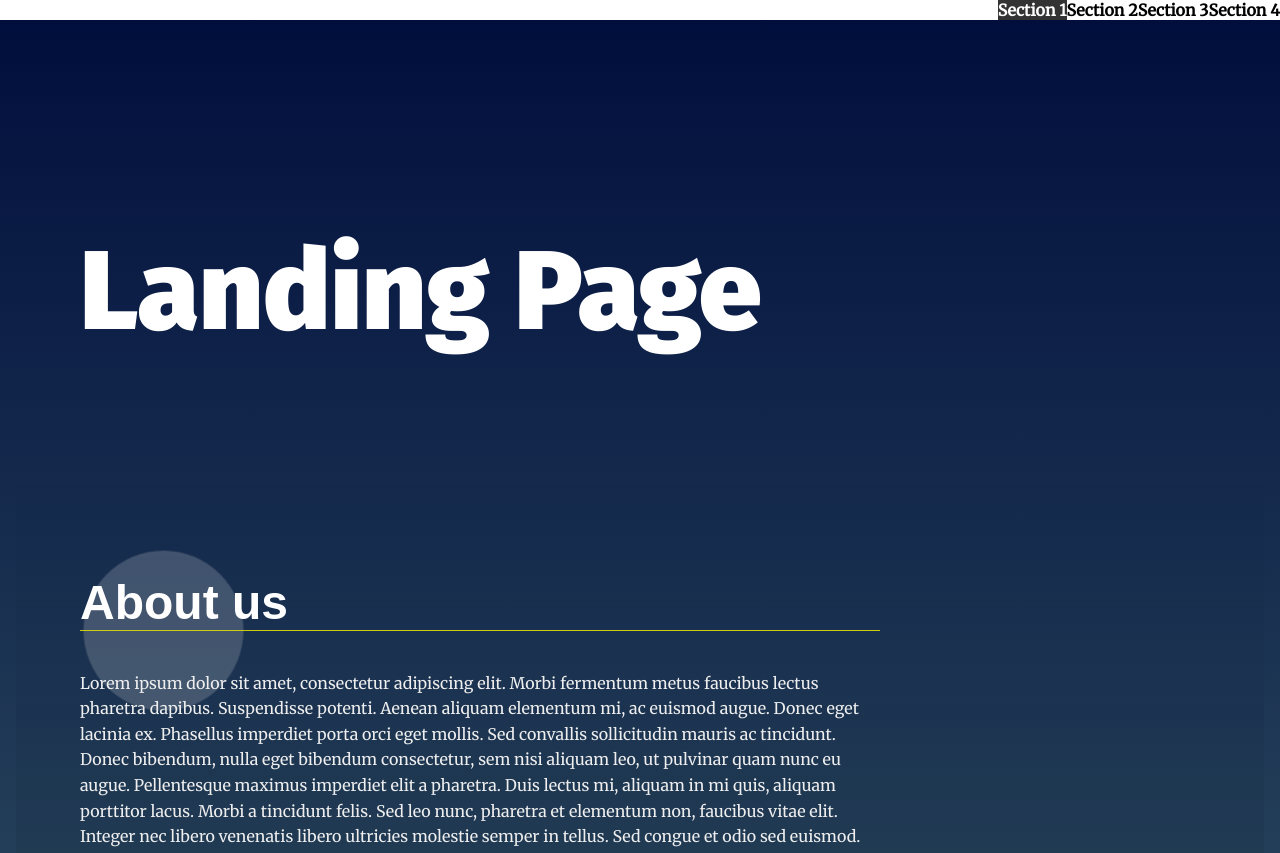
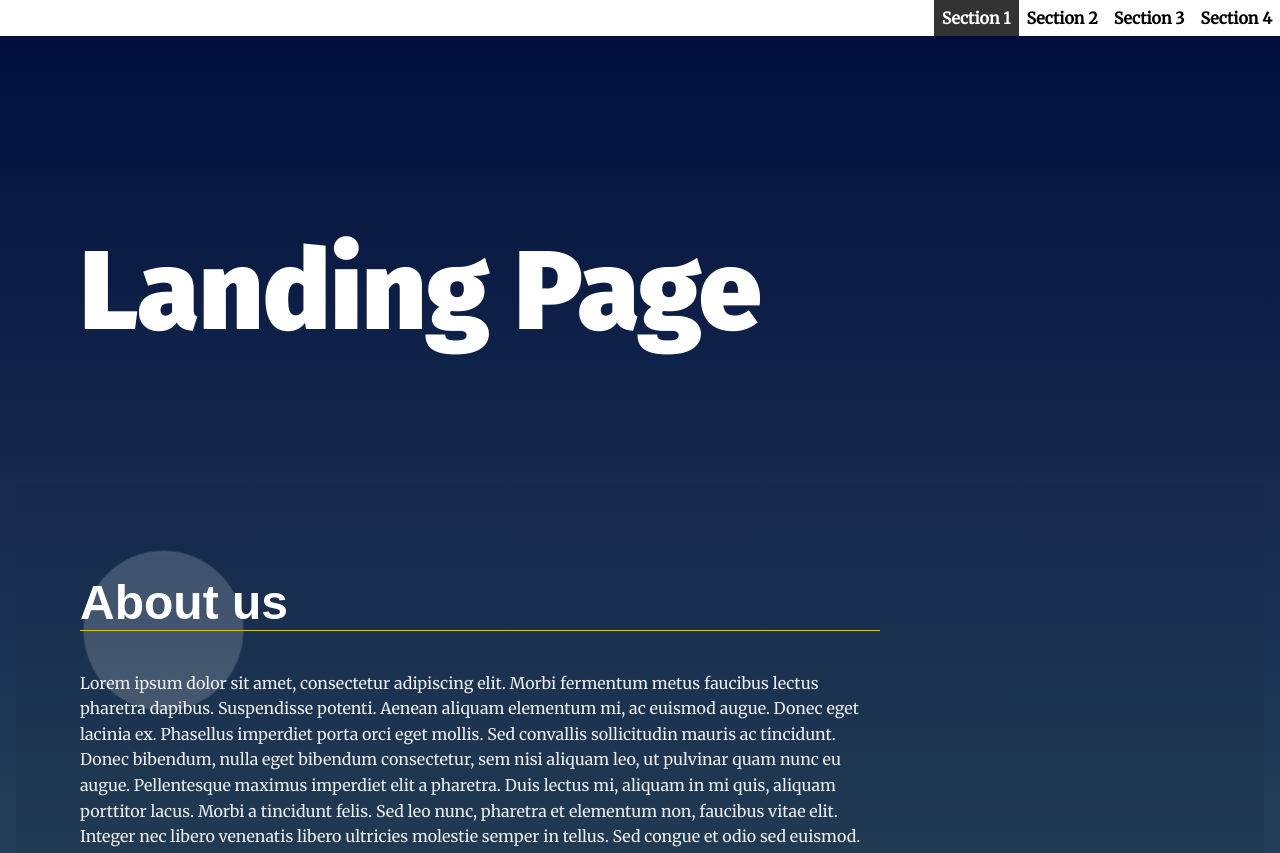
Before and after one commit to Sarahamam/Udacity, a plain HTML site: page landing-page/index.html in a window 1280 px wide. Shown: the top 853 px of the page. Drawn offline with Linux system fonts and the light colour scheme.

Commit message:
Update styles.css

```diff
--- a/landing-page/css/styles.css
+++ b/landing-page/css/styles.css
@@ -78,6 +78,7 @@ section {
     font-weight: bold;
     text-decoration: none;
     color: #000;
+    padding: 8px;
 }
 
 .navbar__menu .menu__link:hover {
```
